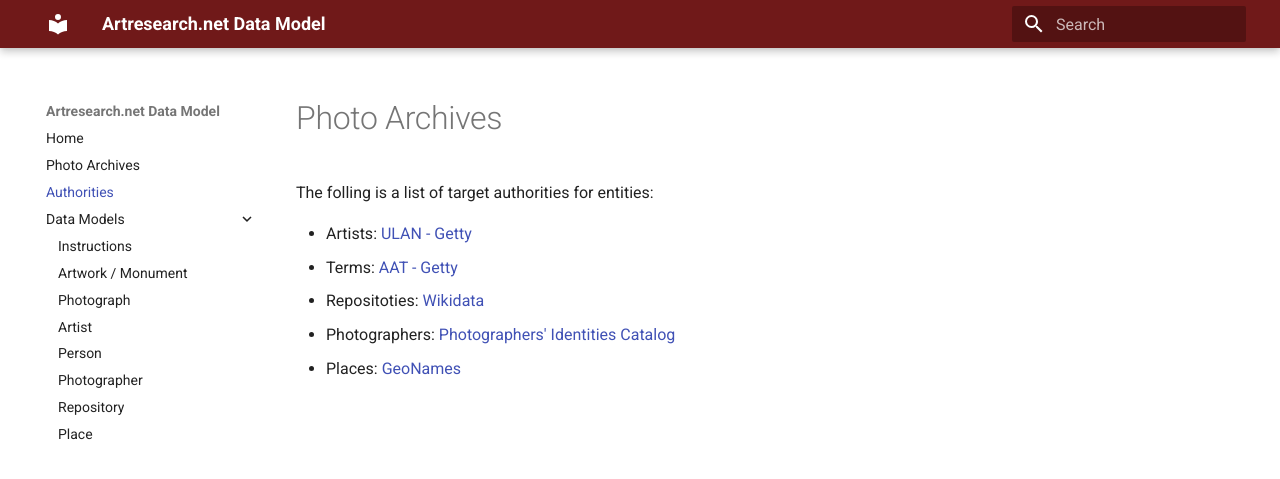
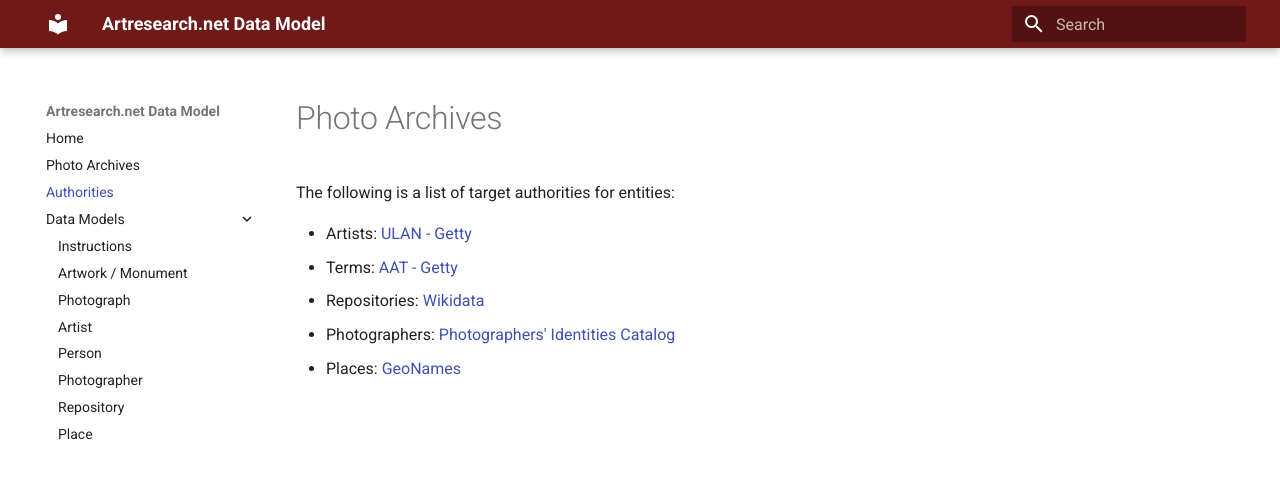
Before and after one commit to ArtResearch/ModelDocumentation, an MkDocs documentation site: the page built from docs/Authorities.md, in a window 1280 px wide. Shown: the top 479 px of the page. Built offline with MkDocs 1.6.1 and Material for MkDocs 9.7.7, drawn with Linux system fonts in a browser that asks for light colours.

Commit message:
Update Authorities.md

```diff
--- a/docs/Authorities.md
+++ b/docs/Authorities.md
@@ -1,9 +1,9 @@
 #   Photo Archives
 
-The folling is a list of target authorities for entities:
+The following is a list of target authorities for entities:
 
 *  Artists: [ULAN -  Getty](http://www.getty.edu/research/tools/vocabularies/ulan/)
 *  Terms: [AAT - Getty](http://vocab.getty.edu/aat/)
-*  Repositoties: [Wikidata](https://www.wikidata.org/wiki/Wikidata:Main_Page)
+*  Repositories: [Wikidata](https://www.wikidata.org/wiki/Wikidata:Main_Page)
 *  Photographers: [Photographers' Identities Catalog](https://pic.nypl.org/)
 *  Places: [GeoNames](http://www.geonames.org/)
```
